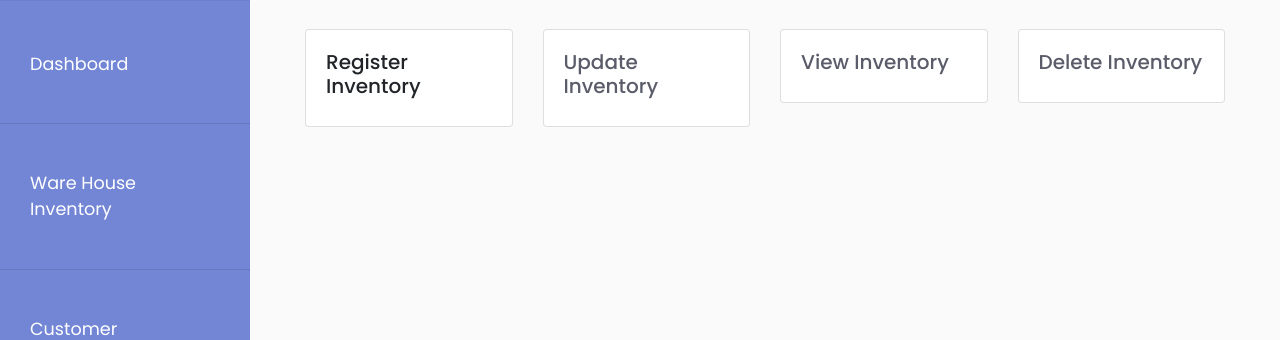
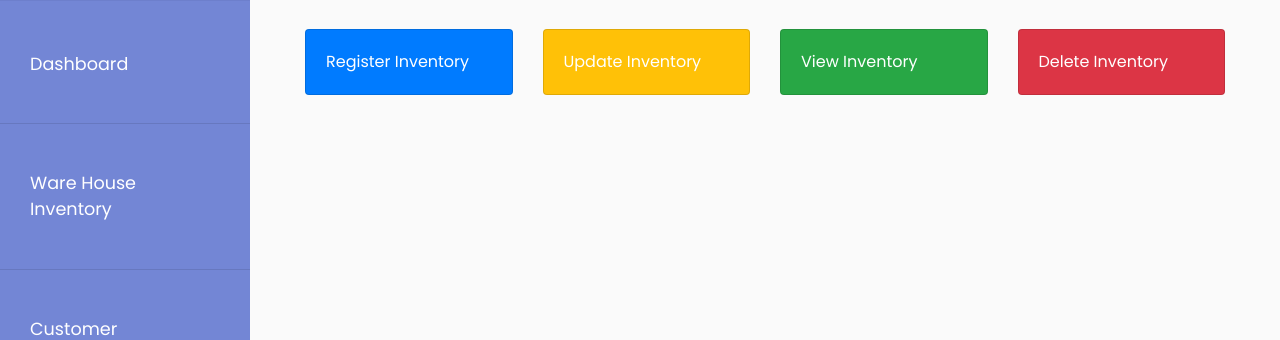
Before and after one commit to temi92/inventory_management, a Flask app: page /warehouse in a window 1280 px wide. Shown: the part 81-421 px from the top of the page. Run offline with Flask 2, Linux system fonts and the light colour scheme; some libraries are stand-ins or nearby versions.

Commit message:
updated ui

```diff
--- a/deets_nigeria/templates/ware_house.html
+++ b/deets_nigeria/templates/ware_house.html
@@ -6,55 +6,51 @@
 
 <div class="container">
    <div class="row">
-       <div class="col-md-3">
-           <a href="{{url_for('register_product')}}">
-               <div class="card enlarge">
-                    <div class="card-body">
-                         <h5> Register Inventory </h5>
+       <div class="col-xl-3 col-sm-6 mb-3">
+           <a class="card text-white bg-primary o-hidden h-80" href="{{url_for('register_product')}}">
+               <div class="card-body">
+                    Register Inventory
+               </div>
 
-                    </div>
 
-                </div>
+
            </a>
        </div>
 
-       <div class="col-md-3">
+       <div class="col-xl-3 col-sm-6 mb-3">
 
-           <a href="{{url_for('update_product')}}">
-               <div class="card enlarge">
-                    <div class="card-body text-gray-800">
-                         <h5 class="text-gray-800"> Update Inventory </h5>
+           <a class="card text-white bg-warning o-hidden h-80" href="{{url_for('update_product')}}">
 
-                    </div>
+               <div class="card-body">
+                   Update Inventory
 
-                </div>
+               </div>
+
            </a>
        </div>
 
 
-       <div class="col-md-3">
-           <a href="{{url_for('view_product')}}">
-               <div class="card enlarge">
-                    <div class="card-body text-gray-800">
-                         <h5 class="text-gray-800"> View Inventory </h5>
+       <div class="col-xl-3 col-sm-6 mb-3">
+           <a class= "card text-white bg-success o-hidden h-80" href="{{url_for('view_product')}}">
 
-                    </div>
+               <div class="card-body">
+                   View Inventory
+               </div>
 
-                </div>
            </a>
        </div>
 
-       <div class="col-md-3">
-           <a href="{{url_for('delete_product')}}">
-               <div class="card enlarge">
-                    <div class="card-body text-gray-800">
-                         <h5 class="text-gray-800"> Delete Inventory </h5>
+       <div class="col-xl-3 col-sm-6 mb-3">
+           <a class="card text-white bg-danger o-hidden h-80"  href="{{url_for('delete_product')}}">
+               <div class="card-body ">
+                        Delete Inventory
 
-                    </div>
+               </div>
 
-                </div>
            </a>
        </div>
+
+
 
 
 
```
Also changed, not shown: deets_nigeria/templates/customer.html (+13 -14 lines), deets_nigeria/templates/order.html (+12 -14 lines).
